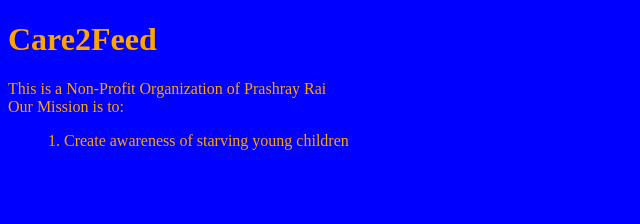
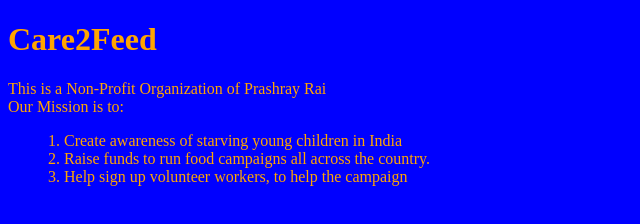
Before and after one commit to rayrai123/rayrai123.github.io, a plain HTML site: page unit_1/index.html in a window 1280 px wide. Shown: the whole page, without its empty margins (0-640 px from the left). Drawn offline with Linux system fonts and the light colour scheme.

Commit message:
Final for Unit_1

```diff
--- a/unit_1/index.html
+++ b/unit_1/index.html
@@ -14,7 +14,9 @@
 
 	Our Mission is to:
 	<ul>
-	1. Create awareness of starving young children
+	1. Create awareness of starving young children in India<br>
+	2. Raise funds to run food campaigns all across the country.<br>
+	3. Help sign up volunteer workers, to help the campaign<br>
 	</ul>
 
 	</p>
```
